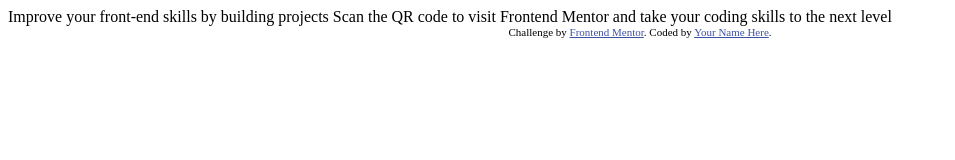
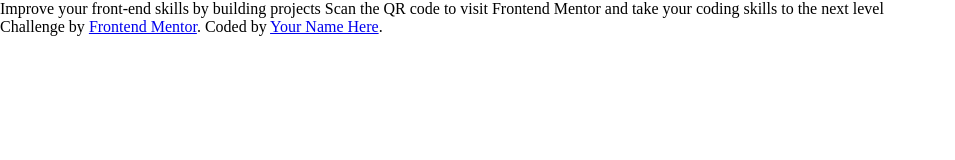
Before and after one commit to SLuo490/QR-Code, a plain HTML site: page index.html in a window 1280 px wide. Shown: the whole page, without its empty margins (0-955 px from the left). Drawn offline with Linux system fonts and the light colour scheme.

Commit message:
add reset to css and color variables

```diff
--- a/index.html
+++ b/index.html
@@ -1,19 +1,15 @@
 <!DOCTYPE html>
 <html lang="en">
+
 <head>
   <meta charset="UTF-8">
-  <meta name="viewport" content="width=device-width, initial-scale=1.0"> <!-- displays site properly based on user's device -->
+  <meta name="viewport" content="width=device-width, initial-scale=1.0">
+  <!-- displays site properly based on user's device -->
+  <link rel="icon" type="image/png" sizes="32x32" href="./images/favicon-32x32.png">
+  <link rel="stylesheet" href="/style/style.css">
+  <title>Frontend Mentor | QR code component</title>
+</head>
 
-  <link rel="icon" type="image/png" sizes="32x32" href="./images/favicon-32x32.png">
-
-  <title>Frontend Mentor | QR code component</title>
-
-  <!-- Feel free to remove these styles or customise in your own stylesheet 👍 -->
-  <style>
-    .attribution { font-size: 11px; text-align: center; }
-    .attribution a { color: hsl(228, 45%, 44%); }
-  </style>
-</head>
 <body>
 
   Improve your front-end skills by building projects
@@ -25,4 +21,5 @@
     Coded by <a href="#">Your Name Here</a>.
   </div>
 </body>
+
 </html>
--- /dev/null
+++ b/style/style.css
@@ -0,0 +1,14 @@
+/* Reset */
+* {
+  margin: 0;
+  padding: 0;
+  box-sizing: border-box;
+}
+
+/* Variables */
+:root {
+  --white: hsl(0, 0%, 100%);
+  --light-gray: hsl(212, 45%, 89%);
+  --grayish-blue: hsl(220, 15%, 55%);
+  --dark-blue: hsl(218, 44%, 22%);
+}
```
Also changed, not shown: 1 other file.
